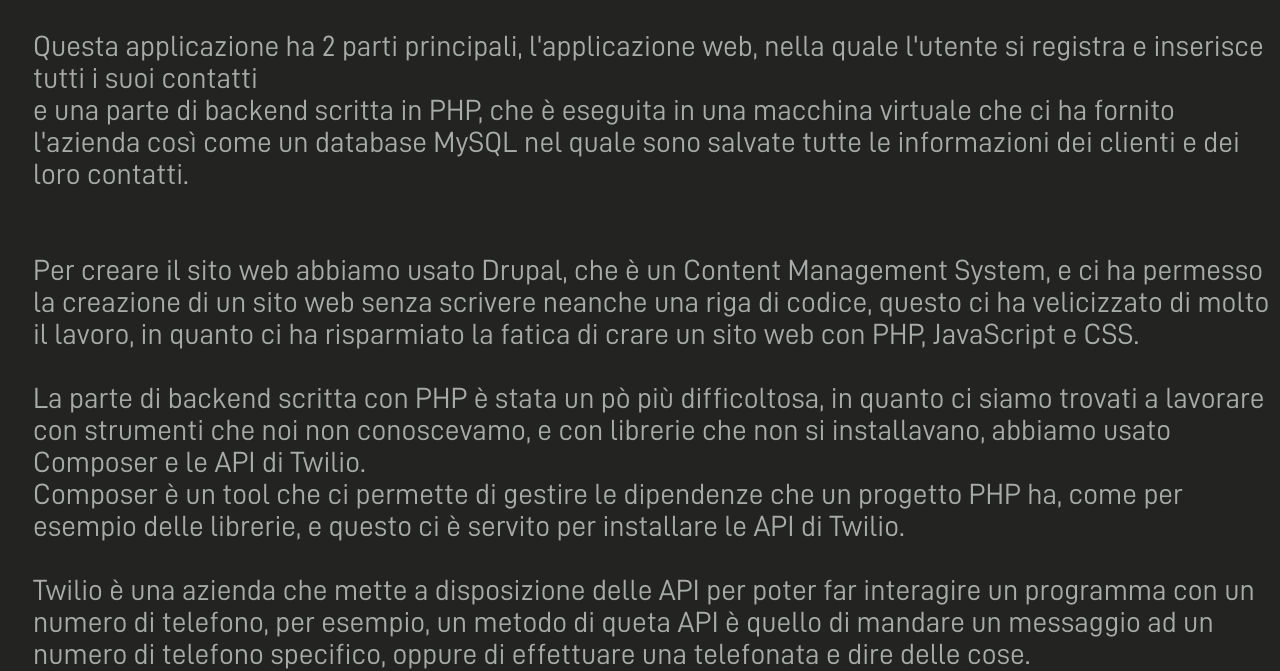
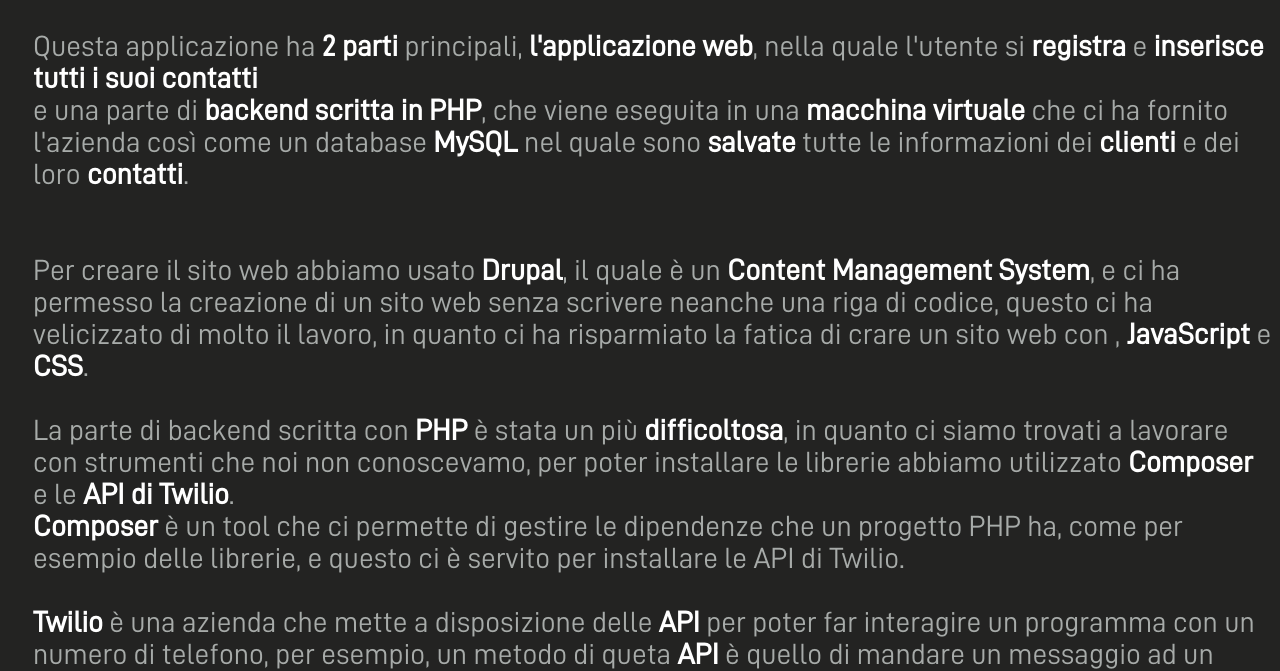
Before and after one commit to DavideVito/davidevito.github.io, a plain HTML site: page Creazione/index.html in a window 1280 px wide. Shown: the part 283-954 px from the top of the page. Drawn offline with nearby package versions, Linux system fonts and the light colour scheme.

Commit message:
ghalò,sdfghiouy9p8fhM°hcvby òuidlmwàfphigwèpbh97ywlòdàghit

```diff
--- a/Creazione/index.html
+++ b/Creazione/index.html
@@ -24,42 +24,42 @@
         <hr class="separatore">
         <p class="studente">Davide Vitiello</p>
 
+        <style>b {color: white}</style>
         <p class="testo">
 
-            Questa applicazione ha 2 parti principali, l'applicazione web, nella quale l'utente si registra e inserisce
-            tutti i suoi contatti<br>
+            Questa applicazione ha <b>2 parti</b> principali, <b>l'applicazione web</b>, nella quale l'utente si <b>registra</b> e <b>inserisce
+            tutti i suoi contatti</b><br>
 
-            e una parte di backend scritta in PHP, che è eseguita in una macchina virtuale che ci ha fornito
-            l'azienda così come un database MySQL nel quale sono salvate tutte le informazioni dei clienti e dei loro
-            contatti.<br><br>
+            e una parte di <b>backend scritta in PHP</b>, che viene eseguita in una <b>macchina virtuale</b> che ci ha fornito
+            l'azienda così come un database <b>MySQL</b> nel quale sono <b>salvate</b> tutte le informazioni dei <b>clienti</b> e dei loro
+            <b>contatti</b>.<br><br>
             <br>
 
-            Per creare il sito web abbiamo usato Drupal, che è un Content Management System, e ci ha permesso la
+            Per creare il sito web abbiamo usato <b>Drupal</b>, il quale è un <b>Content Management System</b>, e ci ha permesso la
             creazione di un sito web senza scrivere neanche una riga di codice, questo ci ha velicizzato di molto il
-            lavoro, in quanto ci ha risparmiato la fatica di crare un sito web con PHP, JavaScript e CSS.<br><br>
+            lavoro, in quanto ci ha risparmiato la fatica di crare un sito web con , <b>JavaScript</b> e <b>CSS</b>.<br><br>
 
-            La parte di backend scritta con PHP è stata un pò più difficoltosa, in quanto ci siamo trovati a lavorare
-            con strumenti che noi non conoscevamo, e con librerie che non si installavano, abbiamo usato Composer e le
-            API di Twilio.<br>
+            La parte di backend scritta con <b>PHP</b> è stata un più <b>difficoltosa</b>, in quanto ci siamo trovati a lavorare
+            con strumenti che noi non conoscevamo, per poter installare le librerie abbiamo utilizzato <b>Composer</b> e le <b>API di Twilio</b>.<br>
 
-            Composer è un tool che ci permette di gestire le dipendenze che un progetto PHP ha, come per esempio delle
+            <b>Composer</b> è un tool che ci permette di gestire le dipendenze che un progetto PHP ha, come per esempio delle
             librerie, e questo ci è servito per installare le API di Twilio.<br><br>
-            Twilio è una azienda che mette a disposizione delle API per poter far interagire un programma con un numero
-            di telefono, per esempio, un metodo di queta API è quello di mandare un messaggio ad un numero di telefono
+            <b>Twilio</b> è una azienda che mette a disposizione delle <b>API</b> per poter far interagire un programma con un numero
+            di telefono, per esempio, un metodo di queta <b>API</b> è quello di mandare un messaggio ad un numero di telefono
             specifico, oppure di effettuare una telefonata e dire delle cose.<br><br>
-            Questo ci ha portato più problemi del solito, in quanto il numero di telefono che ci è stato fornito da
-            Twilio era americano, quindi per poterlo chiamare dovevamo usare il credito telefonico, dopo varie ore di
-            meditazione, insieme a Daniele Fontani e Michele Baldi, abbiamo pensato di provare le telefonate skype,
+
+
+            Questo ci ha portato più problemi del solito, in quanto il numero di <b>telefono</b> che ci è stato fornito da
+            <b>Twilio</b> era <b>americano</b>, quindi per poterlo chiamare dovevamo usare il <b>credito telefonico</b>, dopo varie ore di
+            meditazione, insieme a <b>Daniele Fontani</b> e <b>Michele Baldi</b>, abbiamo pensato di provare le telefonate <b>skype</b>,
             usando la prova di un mese che ci è stata offerta, questa si è dimostrata una strategia vincente<br><br><br>
 
             Dopo varie settimane di prove e migliaia di righe di codice scritte, siamo risuciti a scrivere
             un'applicazione che facesse quello che ci è stato commissionato<br><br><br>
 
             Questo progetto dopo essere stato scritto, doveva essere presentato ad una platea che comprendeva il
-            Direttore di Adecco Italia e il Direttore di Microsoft Italia<br><br><br>
+            Direttore di <b>Adecco Italia</b> e il Direttore di <b>Microsoft Italia</b><br><br><br>
 
-            Sfortunatamente il nostro progetto non ha vinto, però è stata un'ottima esperienza, la quale ci ha aiutato a
-            crescere.
             <div style="margin-top: 150px; text-align: center;">
                 <p class="sottotitolo">Sfondo della presentazione</p>
                 <p class="piccino">
```
Also changed, not shown: Soluzione/index.html (+5 -3 lines), 2 other files.
